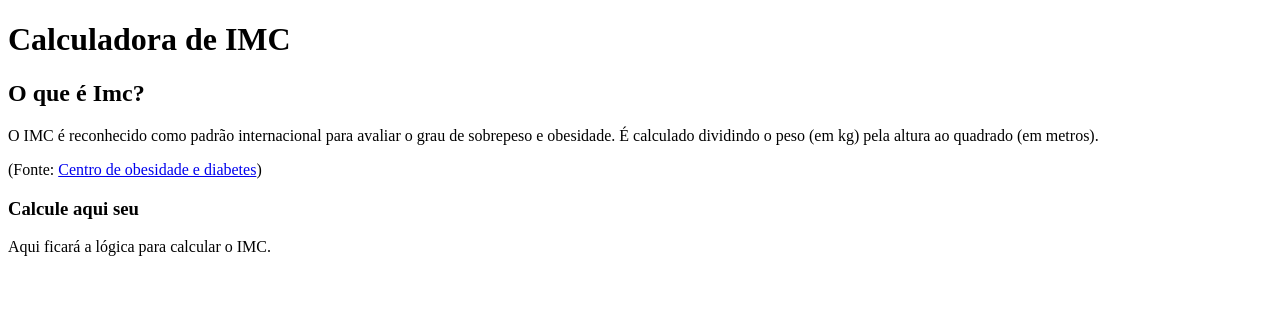
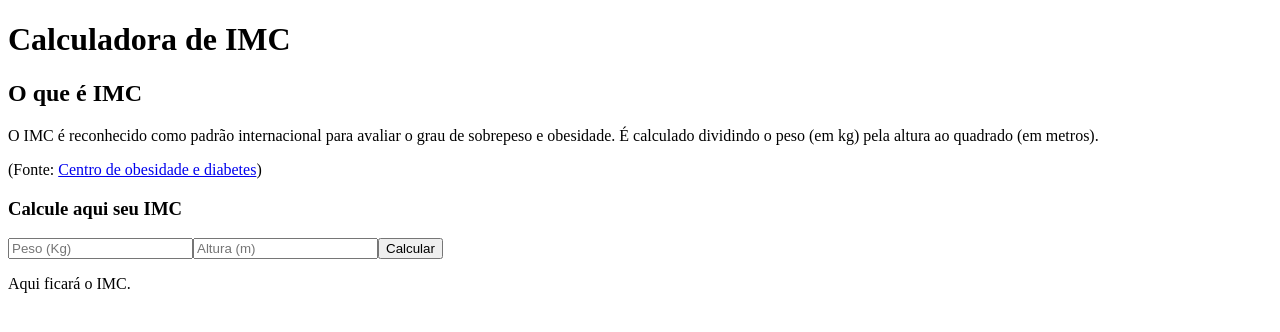
Before and after one commit to BrunoAmadei/restart, a React (Vite) app: page / in a window 1280 px wide. Shown: the top 332 px of the page. Built offline with nearby package versions, Linux system fonts and the light colour scheme.

Commit message:
Correção de texto

```diff
--- a/src/App.jsx
+++ b/src/App.jsx
@@ -5,14 +5,14 @@ function App() {
     <>
       <div>
         <h1>Calculadora de IMC</h1>
-        <h2>O que é Imc?</h2>
+        <h2>O que é IMC</h2>
         <p>
           O IMC é reconhecido como padrão internacional para avaliar o grau de sobrepeso e obesidade. É calculado dividindo o peso (em kg) pela altura ao quadrado (em metros).
         </p>
         <span>
           (Fonte: <a href="https://centrodeobesidadeediabetes.org.br/tudo-sobre-obesidade/calculadora-de-imc/#:~:text=Compartilhar%3A,ao%20quadrado%20(em%20metros)." target="_blank" rel="noopener noreferrer">Centro de obesidade e diabetes</a>)
         </span>
-        <h3>Calcule aqui seu</h3>
+        <h3>Calcule aqui seu IMC</h3>
       </div>
       <CalculadoraIMC />
     </>
--- a/src/components/CalculadoraIMC.jsx
+++ b/src/components/CalculadoraIMC.jsx
@@ -1,9 +1,16 @@
+import { useState } from "react";
 
 function calculadoraIMC() {
+  const [peso, setPeso] = useState(0)
+  const [altura, setAltura] = useState(0)
+
   return (
     <div>
+      <input type="number" placeholder="Peso (Kg)" />
+      <input type="number" placeholder="Altura (m)" />
+      <button>Calcular</button>
       <p>
-          Aqui ficará a lógica para calcular o IMC.
+        Aqui ficará o IMC.
       </p>
     </div>
   )
```
Lines whose indentation alone changed are shown as unchanged.
